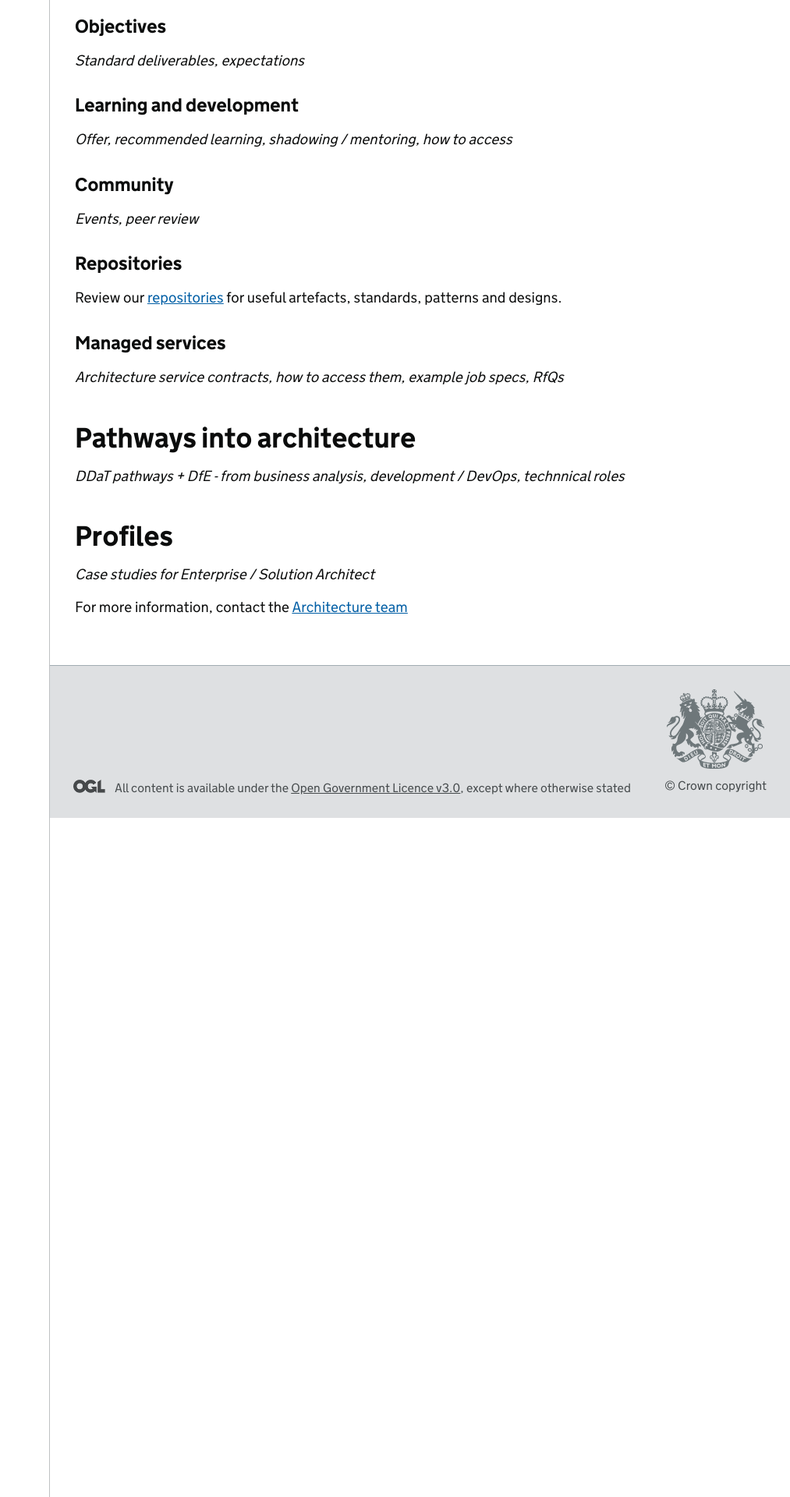
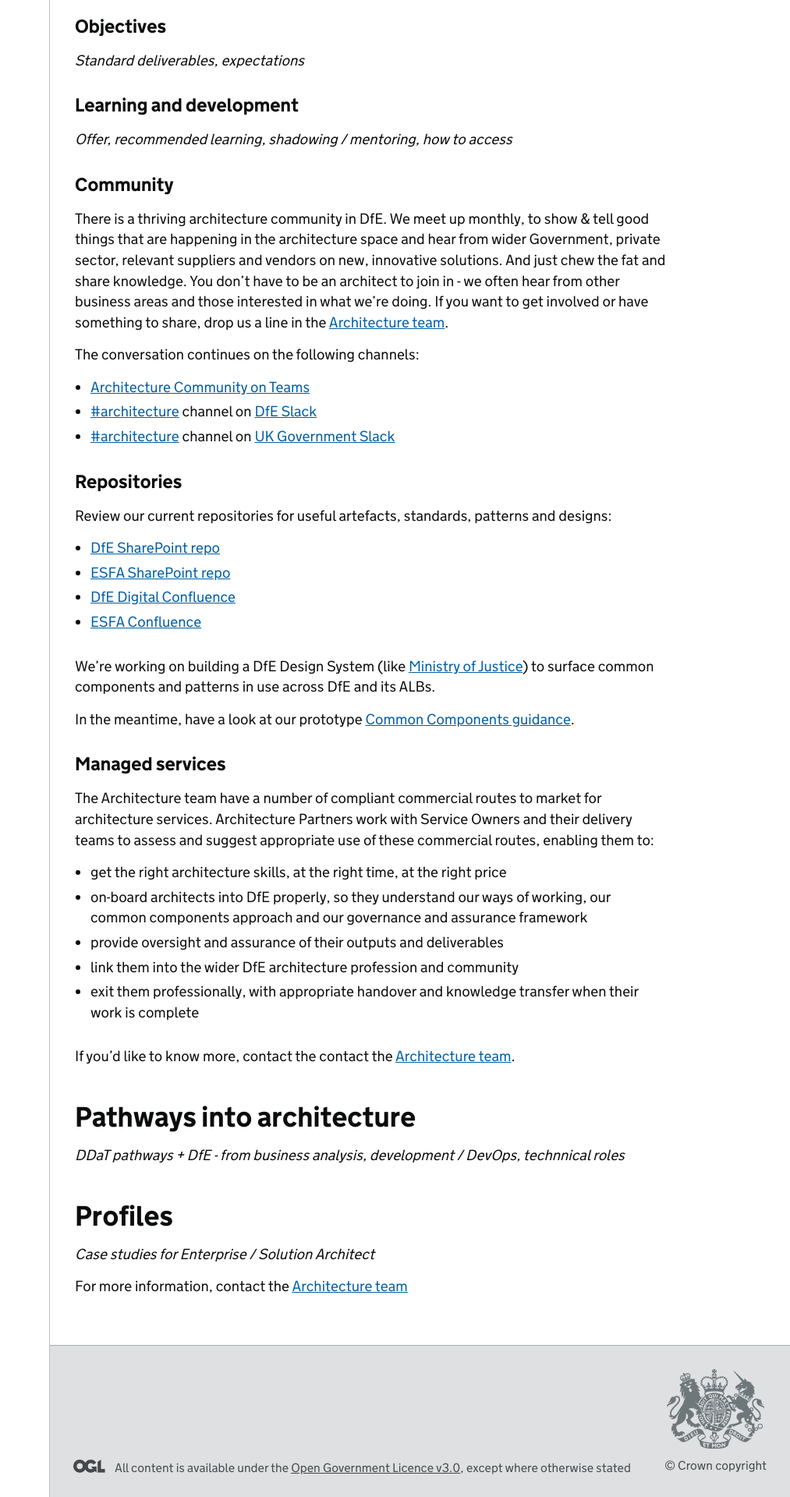
Before and after one commit to DFE-Digital/architecture, a Jekyll site: the page built from capability/architecture-capability-framework.md, in a window 1280 px wide. Shown: the part 1189-3109 px from the top of the page at 78% size, without its empty margins (267-1280 px from the left). Built offline with Jekyll 4.4.1, drawn with Linux system fonts in a browser that asks for light colours; our own code applies the rules of GitHub Pages for plain Markdown files.

Commit message:
Update architecture-capability-framework.md
Added community / managed service info

```diff
--- a/capability/architecture-capability-framework.md
+++ b/capability/architecture-capability-framework.md
@@ -43,11 +43,37 @@ We also have an architecture practice manager and some functional support, to ke
 ### Learning and development
 *Offer, recommended learning, shadowing / mentoring, how to access*
 ### Community
-*Events, peer review*
+
+There is a thriving architecture community in DfE. We meet up monthly, to show & tell good things that are happening in the architecture space and hear from wider Government, private sector, relevant suppliers and vendors on new, innovative solutions. And just chew the fat and share knowledge. You don't have to be an architect to join in - we often hear from other business areas and those interested in what we're doing. If you want to get involved or have something to share, drop us a line in the [Architecture team](mailto:architecture.governance@education.gov.uk).
+
+The conversation continues on the following channels:
+
+- [Architecture Community on Teams](https://teams.microsoft.com/l/team/19%3a431430007aba4eceaddb4a0ab32dc412%40thread.skype/conversations?groupId=a7bd5aaa-9b44-4594-b058-4ac717af83d9&tenantId=fad277c9-c60a-4da1-b5f3-b3b8b34a82f9)
+- [#architecture](https://app.slack.com/client/T50RK42V7/CFGA9DZSL) channel on [DfE Slack](https://ukgovernmentdfe.slack.com)
+- [#architecture](https://app.slack.com/client/T04V6EBTR/C04V6F4SX) channel on [UK Government Slack](https://ukgovernmentdigital.slack.com)
+
 ### Repositories
-Review our [repositories](../repositories) for useful artefacts, standards, patterns and designs.
+Review our current repositories for useful artefacts, standards, patterns and designs:
+
+- [DfE SharePoint repo](https://educationgovuk.sharepoint.com/sites/gp/WorkplaceDocuments)
+- [ESFA SharePoint repo](https://educationgovuk.sharepoint.com/sites/ops-cto/strategyandarchitecture)
+- [DfE Digital Confluence](https://dfedigital.atlassian.net)
+- [ESFA Confluence](https://skillsfundingagency.atlassian.net)
+
+We're working on building a DfE Design System (like [Ministry of Justice](https://moj-design-system.herokuapp.com/)) to surface common components and patterns in use across DfE and its ALBs.
+
+In the meantime, have a look at our prototype [Common Components guidance](../common-components).
+
 ### Managed services
-*Architecture service contracts, how to access them, example job specs, RfQs*
+
+The Architecture team have a number of compliant commercial routes to market for architecture services. Architecture Partners work with Service Owners and their delivery teams to assess and suggest appropriate use of these commercial routes, enabling them to:
+- get the right architecture skills, at the right time, at the right price
+- on-board architects into DfE properly, so they understand our ways of working, our common components approach and our governance and assurance framework
+- provide oversight and assurance of their outputs and deliverables
+- link them into the wider DfE architecture profession and community
+- exit them professionally, with appropriate handover and knowledge transfer when their work is complete
+
+If you'd like to know more, contact the contact the [Architecture team](mailto:architecture.governance@education.gov.uk).
 
 ## Pathways into architecture
 *DDaT pathways + DfE - from business analysis, development / DevOps, technnical roles*
```
